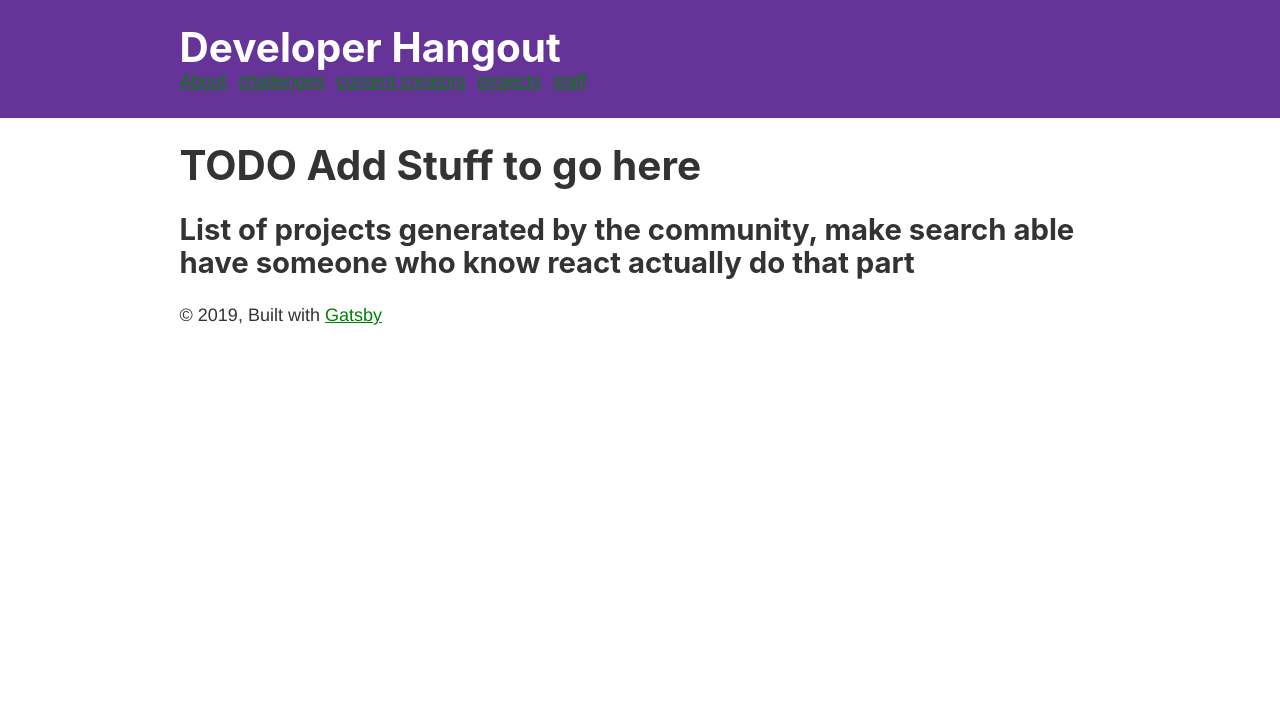
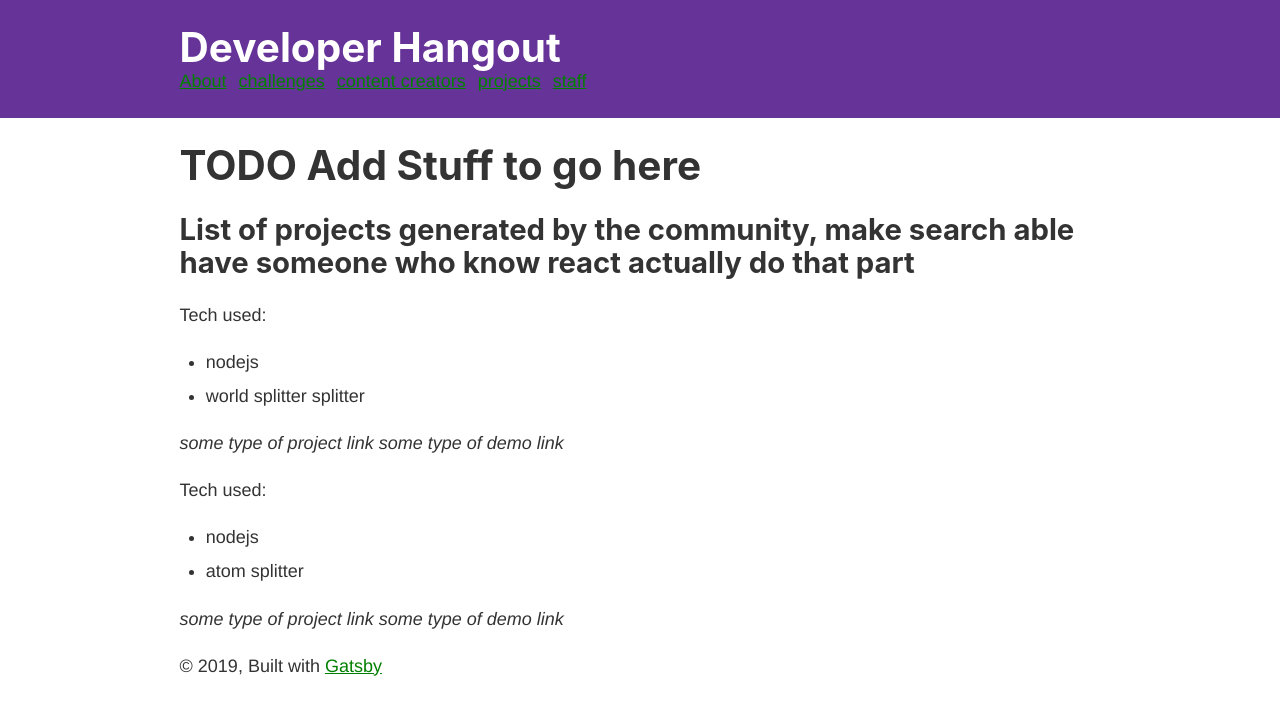
Before and after one commit to developerhangout/site, a Gatsby site: page /projects in a window 1280 px wide. Built offline with nearby package versions, Linux system fonts and the light colour scheme; Gatsby itself is replaced by a stand-in of ours.

Commit message:
rest of da page queries

```diff
--- a/src/pages/challenges/index.tsx
+++ b/src/pages/challenges/index.tsx
@@ -41,6 +41,7 @@ export const query = graphql`
     ) {
       edges {
         node {
+          id
           frontmatter {
             desc
             path
--- a/src/pages/projects/index.tsx
+++ b/src/pages/projects/index.tsx
@@ -5,12 +5,17 @@ import SEO from "../../components/seo";
 import './styles.scss'
 import { graphql } from "gatsby";
 
-const ProjectsPage = () => {
+const ProjectsPage = ({data}) => {
+  const {allMarkdownRemark: projects} = data;
+
   return (
     <Layout>
       <SEO title="Projects" />
       <h1>TODO Add Stuff to go here</h1>
       <h2>List of projects generated by the community, make search able have someone who know react actually do that part</h2>
+      {projects.edges.map(({node: project}) => (
+        <p key={project.id} dangerouslySetInnerHTML={{__html: project.html}}></p>
+      ))}
     </Layout>
   )
 }
@@ -24,6 +29,7 @@ export const query = graphql`
            ) {
              edges {
                node {
+                 id
                  frontmatter {
                    desc
                    path
```
Also changed, not shown: src/pages/staff/index.tsx (+7 -1 lines).
